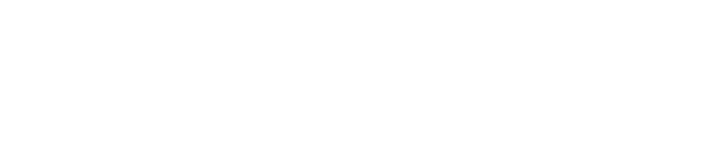
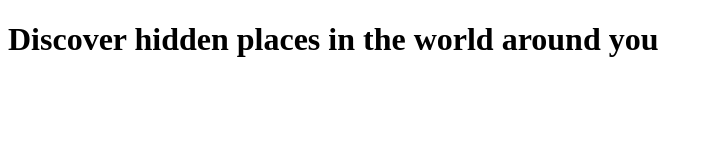
Before and after one commit to thammtran/excursion, a plain HTML site: page index.html in a window 1280 px wide. Shown: the whole page, without its empty margins (0-713 px from the left). Drawn offline with Linux system fonts and the light colour scheme.

Commit message:
First heading added

```diff
--- a/index.html
+++ b/index.html
@@ -9,6 +9,8 @@
     <link rel="stylesheet" href="resources/CSS/style.css">
   </head>
      <body>
+        <main>
+            <h1>Discover hidden places in the world around you</h1>
   </body>
 
 </html>
```
